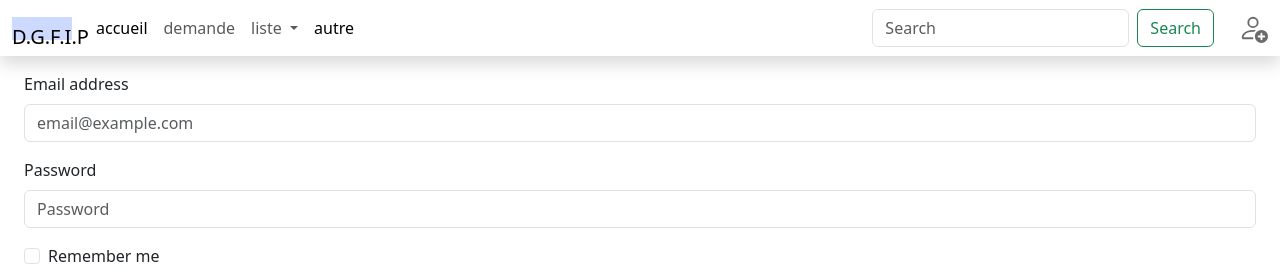
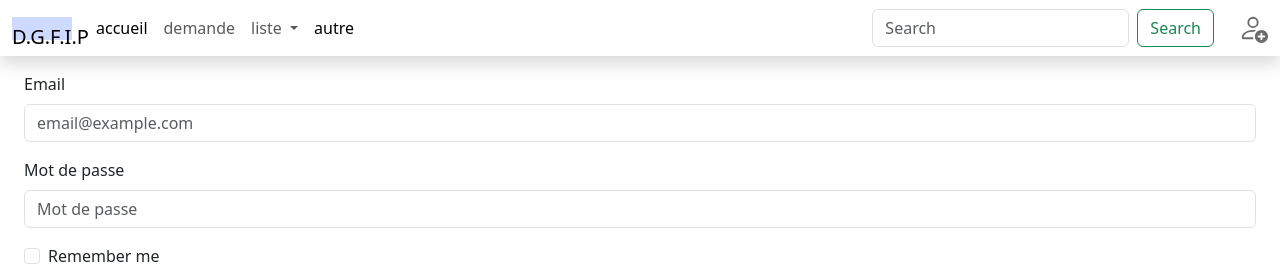
Before and after one commit to khaharr/exerciceNuxt, a Nuxt app: page /user in a window 1280 px wide. Shown: the top 278 px of the page. Built offline with nearby package versions, Linux system fonts and the light colour scheme.

Commit message:
route vers login et accueil

```diff
--- a/components/inc/AppHeader.vue
+++ b/components/inc/AppHeader.vue
@@ -4,7 +4,7 @@
     <div>
         <nav class="navbar navbar-expand-lg navbar-light bg-whiter shadow">
                 <div class="container-fluid">
-                    <a class="navbar-brand navText" href="#">D.G.F.I.P</a>
+                    <a class="navbar-brand navText" href="/">D.G.F.I.P</a>
                     <button class="navbar-toggler" type="button" data-bs-toggle="collapse" data-bs-target="#navbarSupportedContent" aria-controls="navbarSupportedContent" aria-expanded="false" aria-label="Toggle navigation">
                     <span class="navbar-toggler-icon"></span>
                     </button>
@@ -35,10 +35,10 @@
                         <input class="form-control me-2 "  type="search" placeholder="Search" aria-label="Search">
                         <button class="btn btn-outline-success" type="submit">Search</button>
                     </form>
-                    <svg xmlns="http://www.w3.org/2000/svg" width="16" id="icon" height="16" fill="currentColor" class="bi bi-person-add " viewBox="0 0 16 16" >
+                    <NuxtLink to="/user"><svg xmlns="http://www.w3.org/2000/svg" width="16" id="icon" height="16" fill="currentColor" class="bi bi-person-add " viewBox="0 0 16 16" >
   <path d="M12.5 16a3.5 3.5 0 1 0 0-7 3.5 3.5 0 0 0 0 7m.5-5v1h1a.5.5 0 0 1 0 1h-1v1a.5.5 0 0 1-1 0v-1h-1a.5.5 0 0 1 0-1h1v-1a.5.5 0 0 1 1 0m-2-6a3 3 0 1 1-6 0 3 3 0 0 1 6 0M8 7a2 2 0 1 0 0-4 2 2 0 0 0 0 4"/>
   <path d="M8.256 14a4.5 4.5 0 0 1-.229-1.004H3c.001-.246.154-.986.832-1.664C4.484 10.68 5.711 10 8 10q.39 0 .74.025c.226-.341.496-.65.804-.918Q8.844 9.002 8 9c-5 0-6 3-6 4s1 1 1 1z"/>
-</svg>
+</svg></NuxtLink>
                           </div>
                 </div>
         </nav>
--- a/pages/user.vue
+++ b/pages/user.vue
@@ -3,12 +3,12 @@
     <div >
   <form class="px-4 py-3 ">
     <div class="mb-3">
-      <label for="exampleDropdownFormEmail1" class="form-label">Email address</label>
+      <label for="exampleDropdownFormEmail1" class="form-label">Email</label>
       <input type="email" class="form-control" id="exampleDropdownFormEmail1" placeholder="email@example.com">
     </div>
     <div class="mb-3">
-      <label for="exampleDropdownFormPassword1" class="form-label">Password</label>
-      <input type="password" class="form-control" id="exampleDropdownFormPassword1" placeholder="Password">
+      <label for="exampleDropdownFormPassword1" class="form-label">Mot de passe</label>
+      <input type="password" class="form-control" id="exampleDropdownFormPassword1" placeholder="Mot de passe">
     </div>
     <div class="mb-3">
       <div class="form-check">
```
